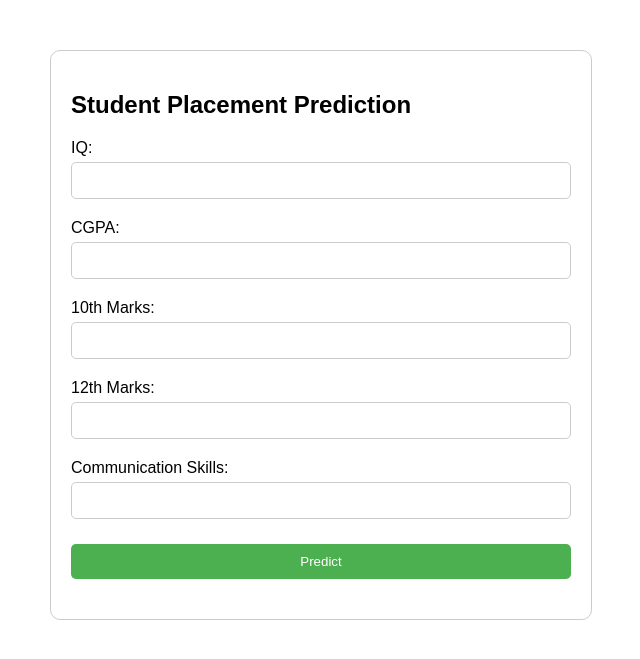
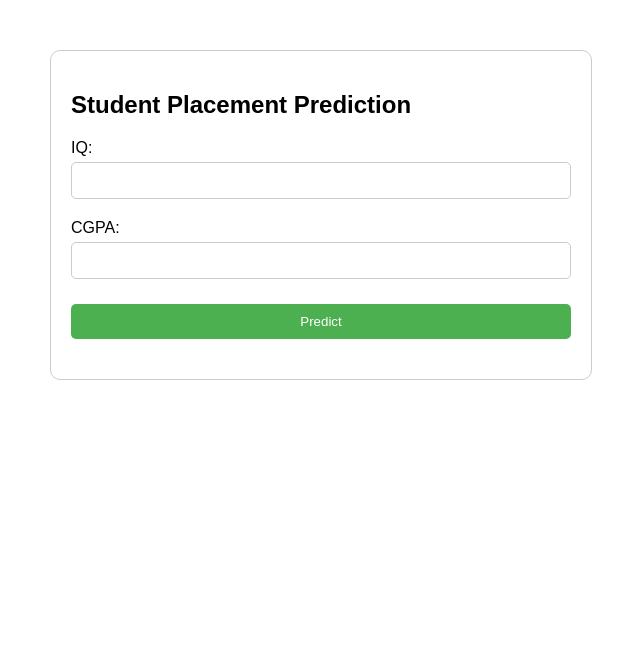
Before and after one commit to Vishak859/render-demo, a Flask app: page / in a window 1280 px wide. Shown: the top 659 px of the page, without its empty margins (319-959 px from the left). Run offline with Flask 3, Linux system fonts and the light colour scheme; parts of the project's set-up code (start-up, migrations or seed data) failed here and were passed over.

Commit message:
index.html

```diff
--- a/templates/index.html
+++ b/templates/index.html
@@ -49,14 +49,6 @@
             <label for="CGPA">CGPA:</label>
             <input type="number" step="0.01" name="CGPA" required>
 
-            <label for="10th_Marks">10th Marks:</label>
-            <input type="number" name="10th_Marks" required>
-
-            <label for="12th_Marks">12th Marks:</label>
-            <input type="number" name="12th_Marks" required>
-
-            <label for="Communication_Skills">Communication Skills:</label>
-            <input type="number" step="0.01" name="Communication_Skills" required>
 
             <input type="submit" value="Predict">
         </form>
```
